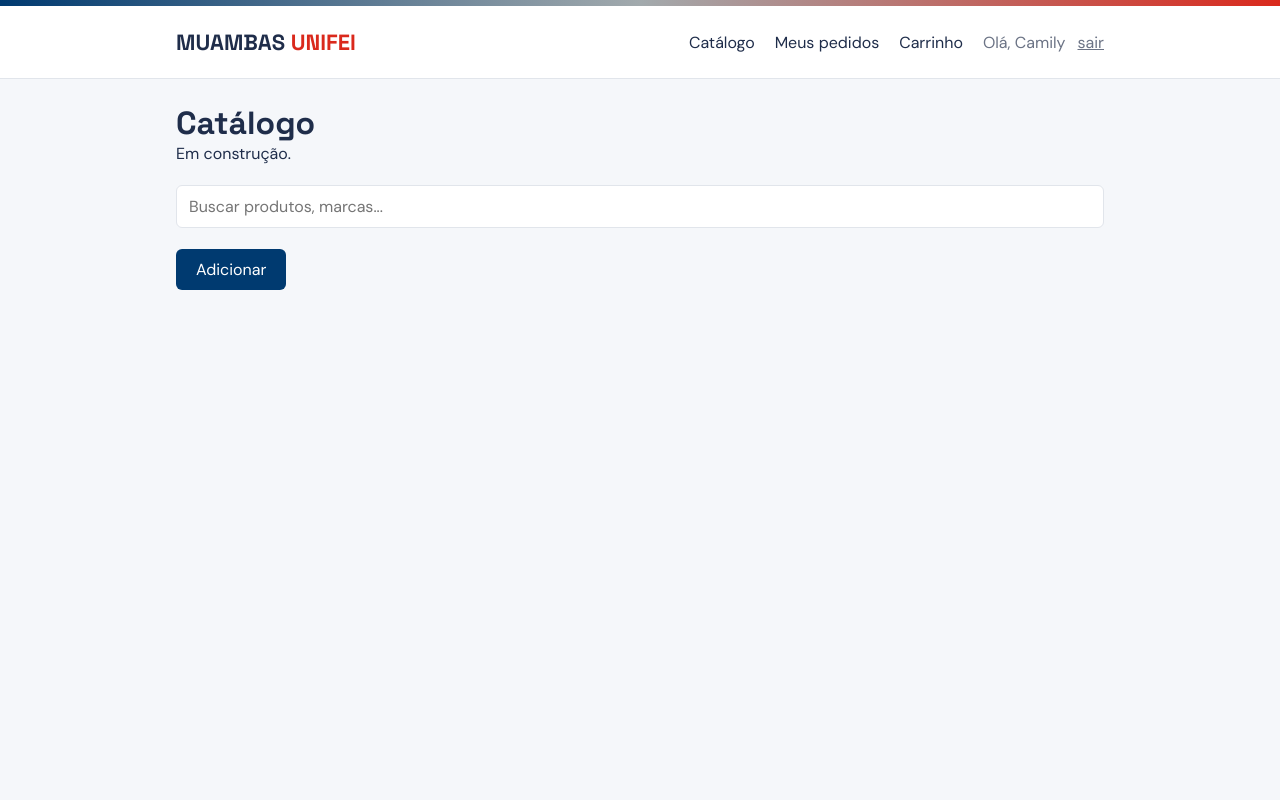
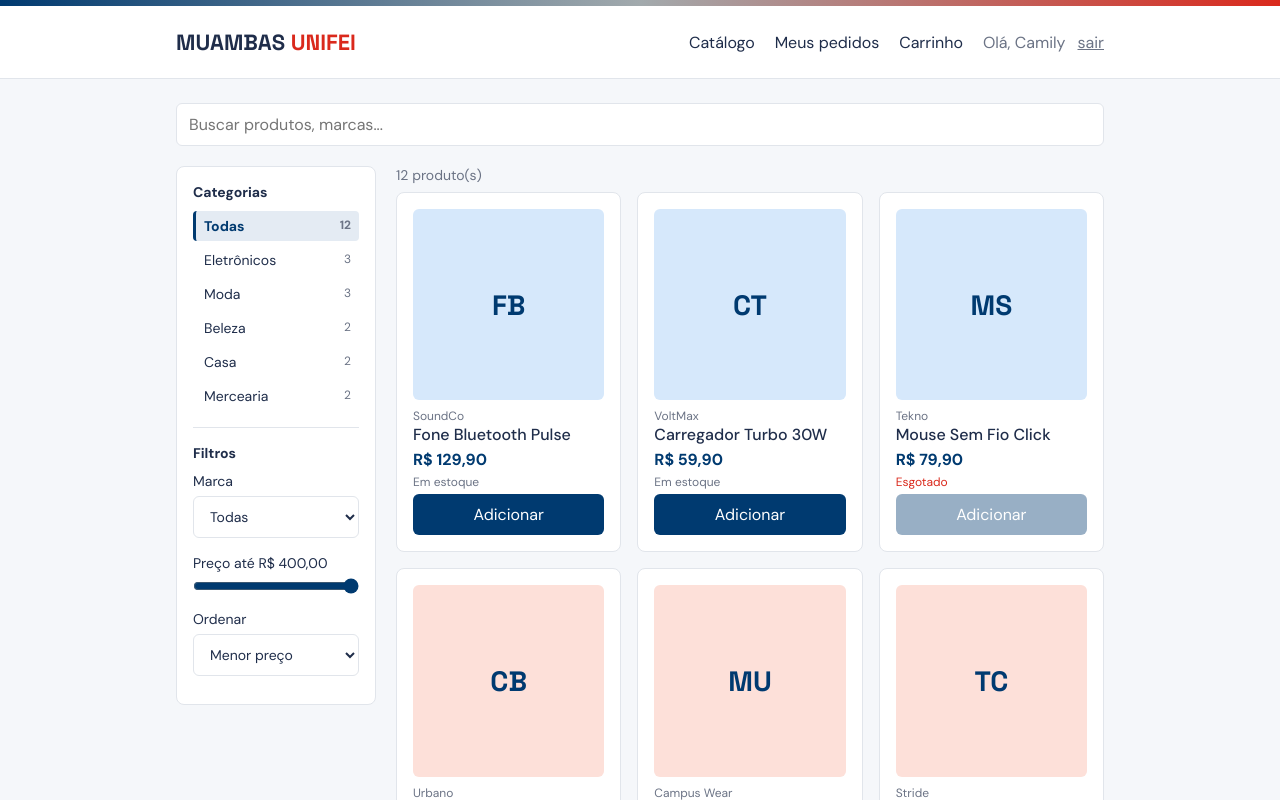
Before and after one commit to cavicf/Muambas-Faculdade, a Next.js app in the folder frontend/: page / in a window 1280 px wide. Shown: the top 800 px of the page. Built offline with nearby package versions, Linux system fonts and the light colour scheme.

Commit message:
feat: add product catalog page with mock data

```diff
--- /dev/null
+++ b/frontend/src/app/page.module.css
@@ -0,0 +1,73 @@
+.conteudo {
+  display: grid;
+  grid-template-columns: 200px 1fr;
+  gap: 20px;
+  margin-top: 20px;
+  align-items: start;
+}
+
+.lateral {
+  display: flex;
+  flex-direction: column;
+  gap: 4px;
+  font-size: 14px;
+}
+
+.tituloSecao {
+  margin-bottom: 6px;
+}
+
+.categoria,
+.categoriaSelecionada {
+  display: flex;
+  justify-content: space-between;
+  padding: 6px 8px;
+  border: none;
+  border-left: 3px solid transparent;
+  border-radius: 4px;
+  background: none;
+  text-align: left;
+  cursor: pointer;
+}
+
+.categoria span,
+.categoriaSelecionada span {
+  font-size: 12px;
+  color: var(--texto-claro);
+}
+
+.categoriaSelecionada {
+  background: var(--azul-claro);
+  border-left-color: var(--azul);
+  color: var(--azul);
+  font-weight: 700;
+}
+
+.divisoria {
+  border: none;
+  border-top: 1px solid var(--borda);
+  margin: 12px 0;
+}
+
+.rotulo {
+  display: flex;
+  flex-direction: column;
+  gap: 6px;
+  margin-bottom: 12px;
+}
+
+.rotulo input[type="range"] {
+  accent-color: var(--azul);
+}
+
+.contagem {
+  font-size: 14px;
+  color: var(--texto-claro);
+  margin-bottom: 8px;
+}
+
+.grade {
+  display: grid;
+  grid-template-columns: repeat(3, 1fr);
+  gap: 16px;
+}
--- a/frontend/src/app/page.tsx
+++ b/frontend/src/app/page.tsx
@@ -1,14 +1,81 @@
+import styles from "./page.module.css";
+import ProductCard from "@/components/ProductCard/ProductCard";
+import { categorias, produtos } from "@/mocks/mock-data";
+import { formatarPreco } from "@/utils/formatarPreco";
+
+const PRECO_MAXIMO_DO_FILTRO = 400;
+
 export default function Catalogo() {
+  const todasAsMarcas: string[] = [];
+
+  for (const produto of produtos) {
+    if (!todasAsMarcas.includes(produto.vendor)) {
+      todasAsMarcas.push(produto.vendor);
+    }
+  }
+  todasAsMarcas.sort();
+
   return (
     <div>
-      <h1>Catálogo</h1>
-      <p>Em construção.</p>
+      <input className="campoBusca" placeholder="Buscar produtos, marcas..." />
 
-      <br />
-      <input className="campoBusca" placeholder="Buscar produtos, marcas..." />
-      <br />
-      <br />
-      <button className="botao">Adicionar</button>
+      <div className={styles.conteudo}>
+        <aside className={`card ${styles.lateral}`}>
+          <h4 className={styles.tituloSecao}>Categorias</h4>
+
+          <button className={styles.categoriaSelecionada}>
+            Todas <span>{produtos.length}</span>
+          </button>
+
+          {categorias.map((categoria) => (
+            <button key={categoria._id} className={styles.categoria}>
+              {categoria.name} <span>{categoria.productCount}</span>
+            </button>
+          ))}
+
+          <hr className={styles.divisoria} />
+
+          <h4 className={styles.tituloSecao}>Filtros</h4>
+
+          <label className={styles.rotulo}>
+            Marca
+            <select className="campoBusca">
+              <option>Todas</option>
+              {todasAsMarcas.map((marca) => (
+                <option key={marca}>{marca}</option>
+              ))}
+            </select>
+          </label>
+
+          <label className={styles.rotulo}>
+            Preço até {formatarPreco(PRECO_MAXIMO_DO_FILTRO)}
+            <input
+              type="range"
+              min={0}
+              max={PRECO_MAXIMO_DO_FILTRO}
+              defaultValue={PRECO_MAXIMO_DO_FILTRO}
+            />
+          </label>
+
+          <label className={styles.rotulo}>
+            Ordenar
+            <select className="campoBusca">
+              <option>Menor preço</option>
+              <option>Maior preço</option>
+            </select>
+          </label>
+        </aside>
+
+        <section>
+          <p className={styles.contagem}>{produtos.length} produto(s)</p>
+
+          <div className={styles.grade}>
+            {produtos.map((produto) => (
+              <ProductCard key={produto._id} produto={produto} />
+            ))}
+          </div>
+        </section>
+      </div>
     </div>
   );
 }
--- /dev/null
+++ b/frontend/src/components/ProductCard/ProductCard.module.css
@@ -0,0 +1,30 @@
+.produto {
+  display: flex;
+  flex-direction: column;
+  gap: 4px;
+}
+
+.marca {
+  margin-top: 8px;
+  font-size: 12px;
+  color: var(--texto-claro);
+}
+
+.titulo {
+  font-weight: 500;
+}
+
+.preco {
+  color: var(--azul);
+  font-weight: 700;
+}
+
+.disponibilidade {
+  font-size: 12px;
+  color: var(--texto-claro);
+}
+
+.esgotado {
+  font-size: 12px;
+  color: var(--vermelho);
+}
--- /dev/null
+++ b/frontend/src/components/ProductCard/ProductCard.tsx
@@ -0,0 +1,33 @@
+import Link from "next/link";
+import styles from "./ProductCard.module.css";
+import ProductThumbnail from "@/components/ProductThumbnail/ProductThumbnail";
+import { Product } from "@/mocks/mock-data";
+import { formatarPreco } from "@/utils/formatarPreco";
+
+type ProductCardProps = {
+  produto: Product;
+};
+
+export default function ProductCard({ produto }: ProductCardProps) {
+  const estaEsgotado = produto.availabilityStatus === "Esgotado";
+
+  return (
+    <div className={`card ${styles.produto}`}>
+      <Link href={`/produto/${produto._id}`}>
+        <ProductThumbnail title={produto.title} categoryId={produto.categoryId} />
+        <p className={styles.marca}>{produto.vendor}</p>
+        <p className={styles.titulo}>{produto.title}</p>
+      </Link>
+
+      <p className={styles.preco}>{formatarPreco(produto.price)}</p>
+
+      <p className={estaEsgotado ? styles.esgotado : styles.disponibilidade}>
+        {produto.availabilityStatus}
+      </p>
+
+      <button className="botao" disabled={estaEsgotado}>
+        Adicionar
+      </button>
+    </div>
+  );
+}
--- /dev/null
+++ b/frontend/src/components/ProductThumbnail/ProductThumbnail.module.css
@@ -0,0 +1,12 @@
+.miniatura {
+  width: 100%;
+  aspect-ratio: 1;
+  border-radius: 6px;
+  display: flex;
+  align-items: center;
+  justify-content: center;
+  font-family: var(--fonte-titulo), sans-serif;
+  font-weight: 700;
+  font-size: 28px;
+  color: var(--azul);
+}
--- /dev/null
+++ b/frontend/src/components/ProductThumbnail/ProductThumbnail.tsx
@@ -0,0 +1,28 @@
+import styles from "./ProductThumbnail.module.css";
+
+const corDeFundoPorCategoria: Record<string, string> = {
+  eletronicos: "#d6e8fb",
+  moda: "#fde0d9",
+  beleza: "#fbe3ef",
+  casa: "#e0f1e2",
+  mercearia: "#fcefd2",
+};
+
+type ProductThumbnailProps = {
+  title: string;
+  categoryId: string;
+};
+
+export default function ProductThumbnail({ title, categoryId }: ProductThumbnailProps) {
+  const primeirasDuasPalavras = title.split(" ").slice(0, 2);
+  const iniciais = primeirasDuasPalavras.map((palavra) => palavra[0]).join("");
+
+  return (
+    <div
+      className={styles.miniatura}
+      style={{ backgroundColor: corDeFundoPorCategoria[categoryId] }}
+    >
+      {iniciais}
+    </div>
+  );
+}
--- a/frontend/src/mocks/mock-data.ts
+++ b/frontend/src/mocks/mock-data.ts
@@ -11,7 +11,6 @@ export type Product = {
   productType: string;
   tags: string[];
   price: number;
-  compareAtPrice: number | null;
   availabilityStatus: string;
   categoryId: string;
   images: string[];
@@ -101,7 +100,6 @@ export const produtos: Product[] = [
     productType: "Fone de ouvido",
     tags: ["eletronicos", "audio", "bluetooth"],
     price: 129.9,
-    compareAtPrice: 159.9,
     availabilityStatus: "Em estoque",
     categoryId: "eletronicos",
     images: [],
@@ -115,8 +113,7 @@ export const produtos: Product[] = [
     productType: "Carregador",
     tags: ["eletronicos", "celular", "usb-c"],
     price: 59.9,
-    compareAtPrice: null,
-    availabilityStatus: "Últimas unidades",
+    availabilityStatus: "Em estoque",
     categoryId: "eletronicos",
     images: [],
     thumbnail: "",
@@ -129,7 +126,6 @@ export const produtos: Product[] = [
     productType: "Mouse",
     tags: ["eletronicos", "computador", "sem fio"],
     price: 79.9,
-    compareAtPrice: 99.9,
     availabilityStatus: "Esgotado",
     categoryId: "eletronicos",
     images: [],
@@ -143,7 +139,6 @@ export const produtos: Product[] = [
     productType: "Camiseta",
     tags: ["moda", "camiseta", "algodao"],
     price: 49.9,
-    compareAtPrice: null,
     availabilityStatus: "Em estoque",
     categoryId: "moda",
     images: [],
@@ -157,7 +152,6 @@ export const produtos: Product[] = [
     productType: "Moletom",
     tags: ["moda", "moletom", "unifei"],
     price: 89.9,
-    compareAtPrice: 119.9,
     availabilityStatus: "Em estoque",
     categoryId: "moda",
     images: [],
@@ -171,7 +165,6 @@ export const produtos: Product[] = [
     productType: "Tênis",
     tags: ["moda", "tenis", "esporte"],
     price: 199.9,
-    compareAtPrice: 249.9,
     availabilityStatus: "Em estoque",
     categoryId: "moda",
     images: [],
@@ -185,7 +178,6 @@ export const produtos: Product[] = [
     productType: "Hidratante",
     tags: ["beleza", "pele", "hidratante"],
     price: 39.9,
-    compareAtPrice: null,
     availabilityStatus: "Em estoque",
     categoryId: "beleza",
     images: [],
@@ -199,7 +191,6 @@ export const produtos: Product[] = [
     productType: "Shampoo",
     tags: ["beleza", "cabelo", "shampoo"],
     price: 24.9,
-    compareAtPrice: 29.9,
     availabilityStatus: "Em estoque",
     categoryId: "beleza",
     images: [],
@@ -213,7 +204,6 @@ export const produtos: Product[] = [
     productType: "Caneca",
     tags: ["casa", "cozinha", "caneca"],
     price: 44.9,
-    compareAtPrice: null,
     availabilityStatus: "Em estoque",
     categoryId: "casa",
     images: [],
@@ -227,8 +217,7 @@ export const produtos: Product[] = [
     productType: "Luminária",
     tags: ["casa", "iluminacao", "led"],
     price: 119.9,
-    compareAtPrice: 139.9,
-    availabilityStatus: "Últimas unidades",
+    availabilityStatus: "Em estoque",
     categoryId: "casa",
     images: [],
     thumbnail: "",
@@ -241,7 +230,6 @@ export const produtos: Product[] = [
     productType: "Café",
     tags: ["mercearia", "cafe"],
     price: 34.9,
-    compareAtPrice: null,
     availabilityStatus: "Em estoque",
     categoryId: "mercearia",
     images: [],
@@ -255,7 +243,6 @@ export const produtos: Product[] = [
     productType: "Chocolate",
     tags: ["mercearia", "doce", "chocolate"],
     price: 12.9,
-    compareAtPrice: null,
     availabilityStatus: "Esgotado",
     categoryId: "mercearia",
     images: [],
--- /dev/null
+++ b/frontend/src/utils/formatarPreco.ts
@@ -0,0 +1,3 @@
+export function formatarPreco(valor: number) {
+  return valor.toLocaleString("pt-BR", { style: "currency", currency: "BRL" });
+}
```
